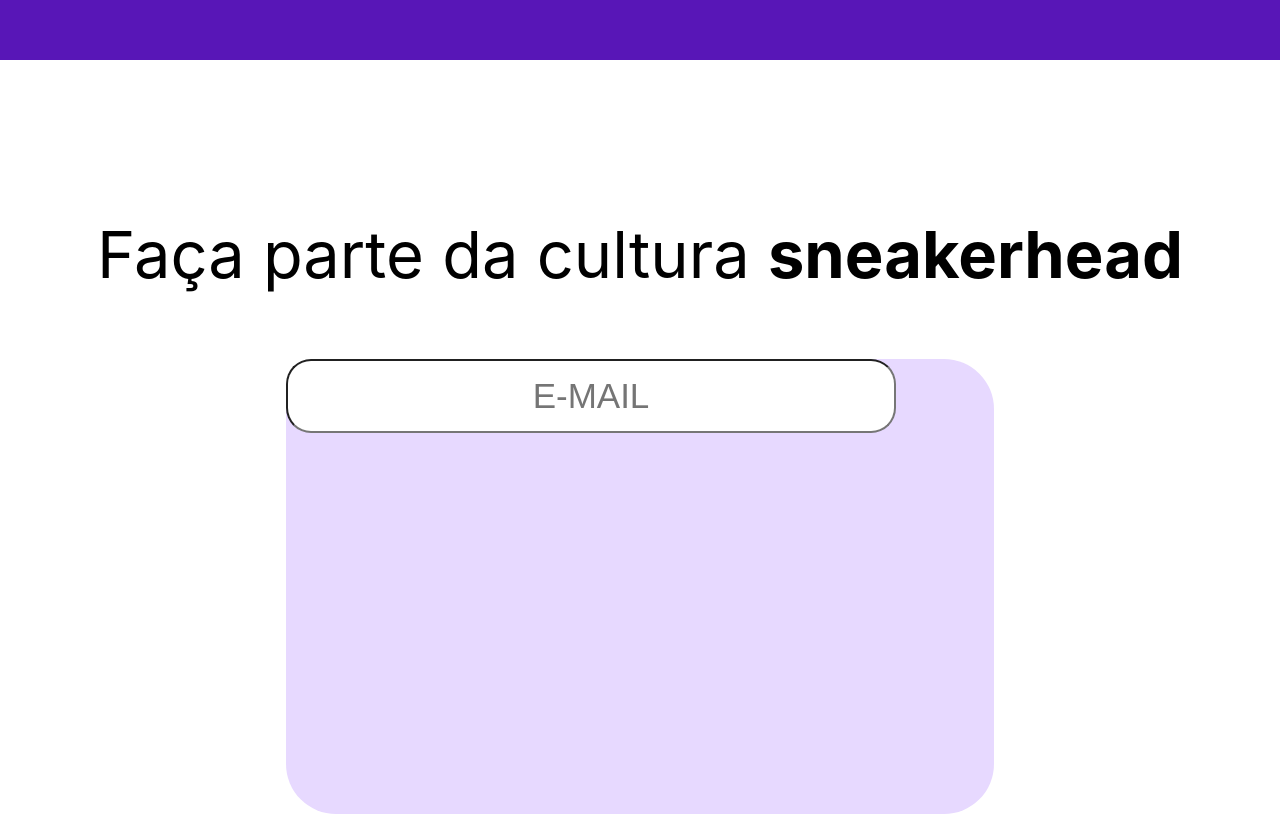
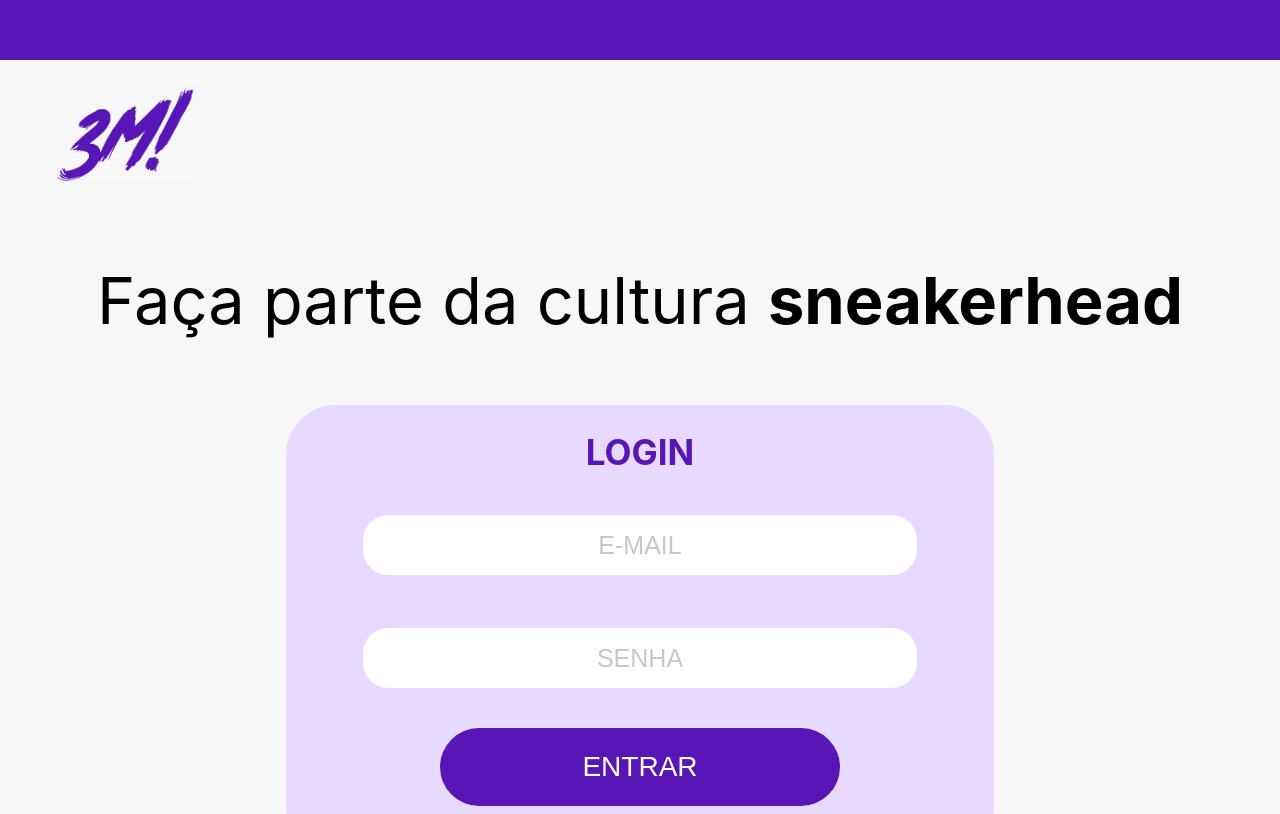
Before and after one commit to MuriEdu/E-commerce, a React (Create React App) app: page / in a window 1280 px wide. Shown: the top 814 px of the page. Built offline with nearby package versions, Linux system fonts and the light colour scheme.

Commit message:
visal login page update

```diff
--- a/src/components/LoginScreen.js
+++ b/src/components/LoginScreen.js
@@ -1,15 +1,24 @@
-import { SloganLogin, TopMenu, LoginForm, BottonLinkForm, FormInput } from "../styles";
+import { SloganLogin, TopMenu, BottonLinkForm, FormInput, LoginBox, LoginTxt, LoginButton, LogoSty } from "../styles";
+import Logo from './assets/logo.png'
 
 function LoginScreen (){
     return(
-        <div>
+        <div style={{backgroundColor: "#F7F7F7", }}>
             <TopMenu></TopMenu>
+            <LogoSty src={Logo} alt='logo'/>
             <SloganLogin>Faça parte da cultura <b>sneakerhead</b> </SloganLogin>
-            <LoginForm>
+            <LoginBox>
+                <LoginTxt><b>LOGIN</b></LoginTxt>
                 <FormInput
+                    style={{marginTop: 110,}}
                     placeholder={'E-MAIL'}
                 />
-            </LoginForm>
+                <FormInput
+                    style={{marginTop: 223,}}
+                    placeholder={'SENHA'}
+                />
+                <LoginButton>ENTRAR</LoginButton>
+            </LoginBox>
             <BottonLinkForm>
                 Ainda não tem cadastro? <br/> Clique <b>aqui</b> para se cadastrar
             </BottonLinkForm>
--- a/src/styles.js
+++ b/src/styles.js
@@ -10,9 +10,11 @@ export const SloganLogin = styled.p`
     color: #000000;
     font-size: 65px;
     text-align: center;
-    margin-top: 155px;
 `
-export const LoginForm = styled.div`
+export const LoginBox = styled.form`
+    display: flex;
+    flex-direction: column;
+    align-items: center;
     background-color: #E7D9FF;
     width: 708px;
     height: 455px;
@@ -20,19 +22,49 @@ export const LoginForm = styled.div`
     margin: auto;
     border-radius: 50px;
 `
-export const BottonLinkForm = styled.p`
-    color: #5816B7;
-    font-size: 20px;
-    text-align: center;
-    margin-top: 35px;
-    margin-bottom: 98px;
-`
 
 export const FormInput = styled.input`
     position: absolute;
-    width: 602px;
-    height: 68px;
+    width: 550px;
+    height: 58px;
     border-radius: 25px;
     text-align: center;
-    font-size: 35px;
-`
+    font-size: 25px;
+    border: black;
+
+    ::placeholder,
+    ::-webkit-input-placeholder{
+        color: #C9C6C6;
+    }
+    `
+
+    export const LoginButton = styled.button`
+        width: 400px;
+        height: 77.67px;
+        border-radius: 50px;
+        margin-top: 220px;
+        background-color: #5816B7;
+        font-size: 28px;
+        color: white;
+        border: black;
+    `
+
+    export const LoginTxt = styled.p`
+        color: #5816B7;
+        font-size: 35px;
+        text-align: center;
+        margin-top: 26px;
+    `
+
+    export const BottonLinkForm = styled.p`
+        color: #5816B7;
+        font-size: 20px;
+        text-align: center;
+        margin-top: 35px;
+        margin-bottom: 98px;
+    `
+    export const LogoSty = styled.img`
+        width: 250px;
+        height: 110px;
+        margin-top: 22px;
+    `
```
Also changed, not shown: src/components/assets/logo.png (added).
